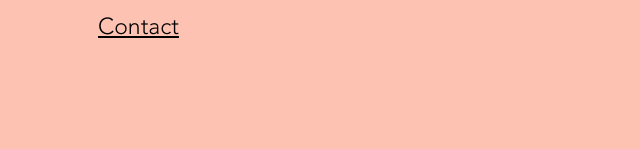
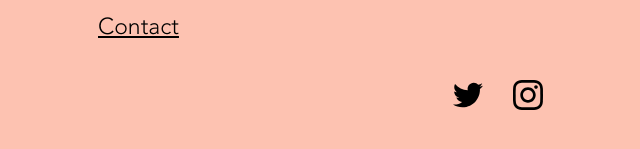
Before and after one commit to jpsanders101/wilbur, a React (Create React App) app: page / in a window 1280 px wide. Shown: the part 257-406 px from the top of the page, without its empty margins (142-782 px from the left). Built offline with nearby package versions, Linux system fonts and the light colour scheme; the HTML template or start-up script is replaced by a standard one.

Commit message:
Add footer.

```diff
--- a/src/App.js
+++ b/src/App.js
@@ -5,7 +5,6 @@ import Home from "./Home";
 import About from "./About";
 import Writing from "./Writing";
 import CV from "./CV";
-import Contact from "./Contact";
 
 function App() {
   return (
@@ -24,9 +23,6 @@ function App() {
           <Route path="/cv">
             <CV />
           </Route>
-          <Route path="/contact">
-            <Contact />
-          </Route>
         </Switch>
       </BasePage>
     </Router>
--- a/src/BasePage.css
+++ b/src/BasePage.css
@@ -3,3 +3,13 @@
   margin: 4em auto;
   max-width: 800px;
 }
+
+.footer {
+  margin: 0 auto;
+  width: fit-content;
+}
+
+.footer img {
+  margin: 15px;
+  width: 30px;
+}
--- a/src/BasePage.js
+++ b/src/BasePage.js
@@ -29,12 +29,21 @@ export default function BasePage({ children }) {
         position: "fixed",
         height: "100vh",
         width: "100vw",
+        overflowY: "scroll",
       }}
     >
       <title>Niamh Gordon{titlePath}</title>
       <main className="main">
         <h1>Niamh Gordon</h1>
         {children}
+        <footer className="footer">
+          <a href="http://www.twitter.com/_niamhgordon">
+            <img src="twitter.svg" alt="Twitter logo" />
+          </a>
+          <a href="https://instagram.com/_niamhgordon">
+            <img src="insta.svg" alt="Instagram logo" />
+          </a>
+        </footer>
       </main>
     </div>
   );
--- a/src/Contact.js
+++ /dev/null
@@ -1,9 +0,0 @@
-import React from "react";
-
-export default function Contact() {
-  return (
-    <div>
-      <h1>Contact</h1>
-    </div>
-  );
-}
--- a/src/Home.js
+++ b/src/Home.js
@@ -18,7 +18,7 @@ export default function Home() {
           <Link to="/cv">CV</Link>
         </li>
         <li>
-          <Link to="/contact">Contact</Link>
+          <a href="mailto:writing@email.com">Contact</a>
         </li>
       </ul>
     </div>
```
Also changed, not shown: public/insta.svg (added), public/twitter.svg (added).
